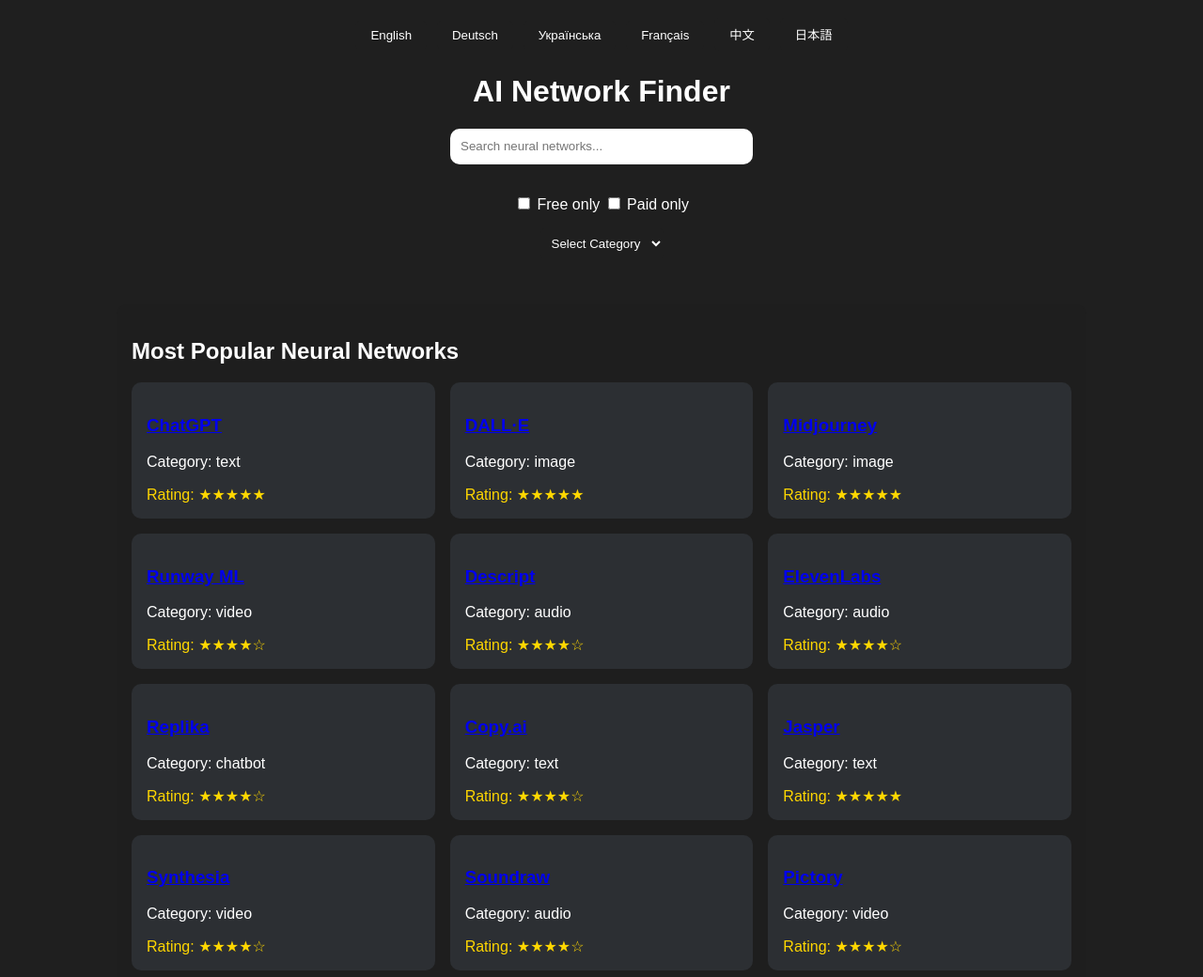
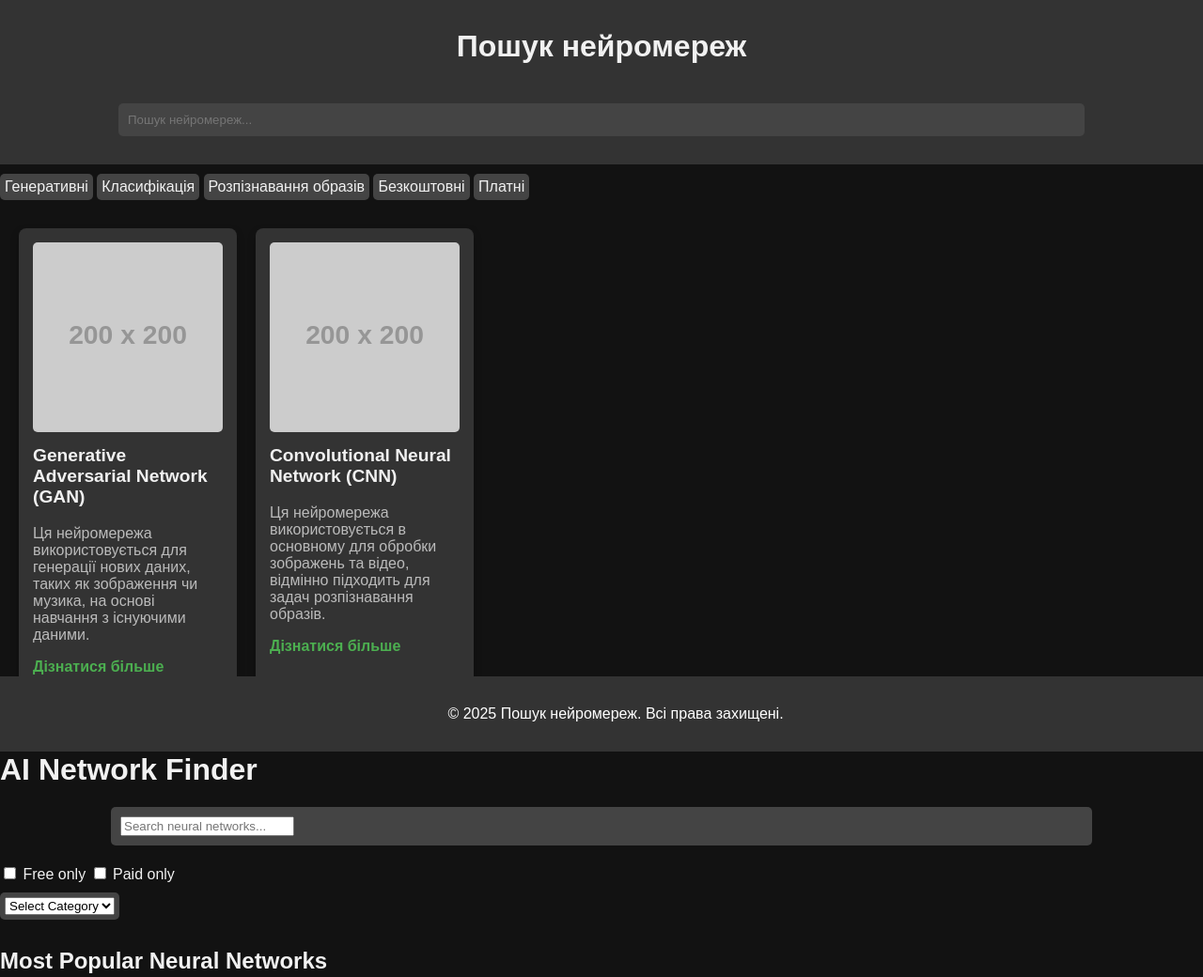
Before and after one commit to DANILOGGG/ai-network-finder, a plain HTML site: page index.html in a window 1280 px wide. Shown: the top 1040 px of the page at 94% size. Drawn offline with Linux system fonts and the light colour scheme; placeholder pictures from the web are drawn by us.

Commit message:
Update index.html

```diff
--- a/index.html
+++ b/index.html
@@ -18,96 +18,78 @@
 
     <style>
      body {
+            font-family: 'Arial', sans-serif;
+            background-color: #121212;
+            color: #f1f1f1;
             margin: 0;
-        color: white;
-        font-family: sans-serif;
-        overflow-x: hidden;
-        background: #0b0c10;
-        animation: backgroundAnimation 10s infinite alternate;
+            padding: 0;
         }
 
-      @keyframes backgroundAnimation {
-        0% {
-          background: #0b0c10;
-        }
-        50% {
-          background: #1f1f1f;
-        }
-        100% {
-          background: #0b0c10;
-        }
-      }
-
-      header {
-        padding: 1rem;
+        .header {
+            background-color: #333;
+            padding: 10px;
             text-align: center;
         }
 
-      .language-switcher button {
-        margin: 0.2rem;
-        padding: 0.5rem 1rem;
-        cursor: pointer;
+        .search-bar {
+            width: 80%;
+            padding: 10px;
+            margin: 20px auto;
+            border-radius: 5px;
+            background-color: #444;
+            color: #f1f1f1;
             border: none;
-        border-radius: 5px;
-        background: #1f1f1f;
-        color: white;
-        transition: background 0.3s;
         }
 
-      .language-switcher button:hover {
-        background: #333;
-      }
-
-      .search-bar {
-        margin: 1rem auto;
-        display: flex;
-        justify-content: center;
-        flex-wrap: wrap;
-      }
-
-      .search-bar input {
-        padding: 0.7rem;
-        width: 300px;
-        border-radius: 10px;
-        border: none;
-        margin-bottom: 1rem;
-      }
-
-      .filters {
-        margin: 1rem;
-        text-align: center;
-      }
-
-      .gray-box {
-        background: #1e1e1e;
-        margin: 1rem auto;
-        padding: 1rem;
-        border-radius: 10px;
-        max-width: 1000px;
-      }
-
-      .grid {
-        display: grid;
-        grid-template-columns: repeat(auto-fit, minmax(250px, 1fr));
-        gap: 1rem;
-      }
-
-      .card {
-        background: #2c2f33;
-        padding: 1rem;
-        border-radius: 10px;
-        transition: transform 0.3s ease, opacity 0.3s ease;
+        .category-filter, .price-filter {
+            margin: 10px 0;
+            display: inline-block;
+            padding: 5px;
+            background-color: #444;
+            border-radius: 5px;
             cursor: pointer;
         }
 
-      .card:hover {
-        transform: scale(1.05);
-        background: #3a3f44;
+        .category-filter:hover, .price-filter:hover {
+            background-color: #555;
         }
 
-      .card.fade-in {
+        .results {
+            display: grid;
+            grid-template-columns: repeat(auto-fill, minmax(200px, 1fr));
+            gap: 20px;
+            margin: 20px;
+        }
+
+        .result-item {
+            background-color: #333;
+            border-radius: 8px;
+            padding: 15px;
+            box-shadow: 0 4px 10px rgba(0, 0, 0, 0.2);
             opacity: 0;
-        animation: fadeIn 0.8s forwards;
+            animation: fadeIn 0.5s forwards;
+        }
+
+        .result-item img {
+            width: 100%;
+            border-radius: 5px;
+        }
+
+        .result-item h3 {
+            margin-top: 10px;
+            font-size: 1.2rem;
+            color: #f1f1f1;
+        }
+
+        .result-item p {
+            font-size: 1rem;
+            color: #bbb;
+        }
+
+        .result-item a {
+            text-decoration: none;
+            color: #4CAF50;
+            font-weight: bold;
         }
 
         @keyframes fadeIn {
@@ -116,26 +98,96 @@
             }
         }
 
-      .rating {
-        margin-top: 0.5rem;
-        color: gold;
+        .footer {
+            background-color: #333;
+            color: #fff;
+            text-align: center;
+            padding: 15px;
+            position: fixed;
+            width: 100%;
+            bottom: 0;
         }
+    </style>
 
-      .category-filter {
-        margin: 1rem;
-        display: flex;
-        justify-content: center;
-        gap: 10px;
+</head>
+<body>
+
+    <div class="header">
+        <h1>Пошук нейромереж</h1>
+        <input type="text" class="search-bar" placeholder="Пошук нейромереж...">
+    </div>
+
+    <!-- Фільтри -->
+    <div class="filters">
+        <div class="category-filter">Генеративні</div>
+        <div class="category-filter">Класифікація</div>
+        <div class="category-filter">Розпізнавання образів</div>
+        <div class="price-filter">Безкоштовні</div>
+        <div class="price-filter">Платні</div>
+    </div>
+
+    <!-- Результати -->
+    <div class="results">
+        <!-- Приклад нейромережі 1 -->
+        <div class="result-item">
+            <img src="https://via.placeholder.com/200" alt="AI Network 1">
+            <h3>Generative Adversarial Network (GAN)</h3>
+            <p>Ця нейромережа використовується для генерації нових даних, таких як зображення чи музика, на основі навчання з існуючими даними.</p>
+            <a href="#">Дізнатися більше</a>
+        </div>
+
+        <!-- Інші результати можуть бути додані тут -->
+        <!-- Приклад нейромережі 2 -->
+        <div class="result-item">
+            <img src="https://via.placeholder.com/200" alt="AI Network 2">
+            <h3>Convolutional Neural Network (CNN)</h3>
+            <p>Ця нейромережа використовується в основному для обробки зображень та відео, відмінно підходить для задач розпізнавання образів.</p>
+            <a href="#">Дізнатися більше</a>
+        </div>
+
+        <!-- Додаткові нейромережі додаються так само, як і вище -->
+    </div>
+
+    <div class="footer">
+        <p>© 2025 Пошук нейромереж. Всі права захищені.</p>
+    </div>
+
+    <script>
+        // Функціональність пошуку
+        const searchInput = document.querySelector('.search-bar');
+        const resultItems = document.querySelectorAll('.result-item');
+
+        searchInput.addEventListener('input', (e) => {
+            const query = e.target.value.toLowerCase();
+
+            resultItems.forEach(item => {
+                const title = item.querySelector('h3').textContent.toLowerCase();
+                if (title.includes(query)) {
+                    item.style.display = 'block';
+                } else {
+                    item.style.display = 'none';
                 }
+            });
+        });
 
-      .category-filter select {
-        padding: 0.5rem;
-        border-radius: 5px;
-        background: #1f1f1f;
-        color: white;
-        border: none;
-        cursor: pointer;
-      }
+        // Додаткові фільтри
+        const categoryFilters = document.querySelectorAll('.category-filter');
+        const priceFilters = document.querySelectorAll('.price-filter');
+
+        categoryFilters.forEach(filter => {
+            filter.addEventListener('click', () => {
+                filter.classList.toggle('active');
+                // Логіка фільтрації по категорії
+            });
+        });
+
+        priceFilters.forEach(filter => {
+            filter.addEventListener('click', () => {
+                filter.classList.toggle('active');
+                // Логіка фільтрації по цінам
+            });
+        });
+    </script>
     </style>
   </head>
 
```
Lines whose indentation alone changed are shown as unchanged.
